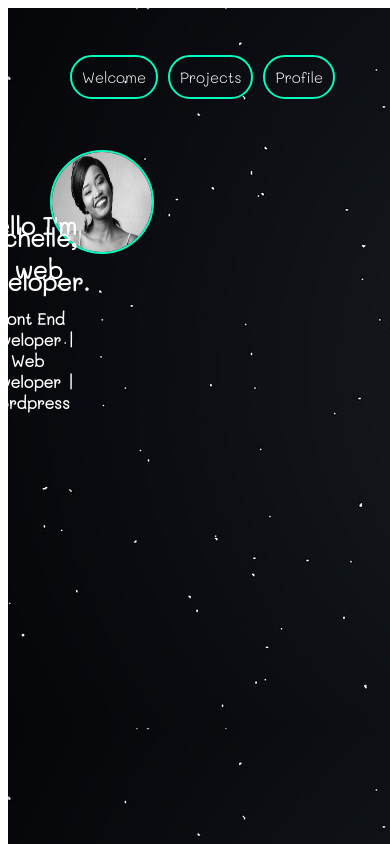
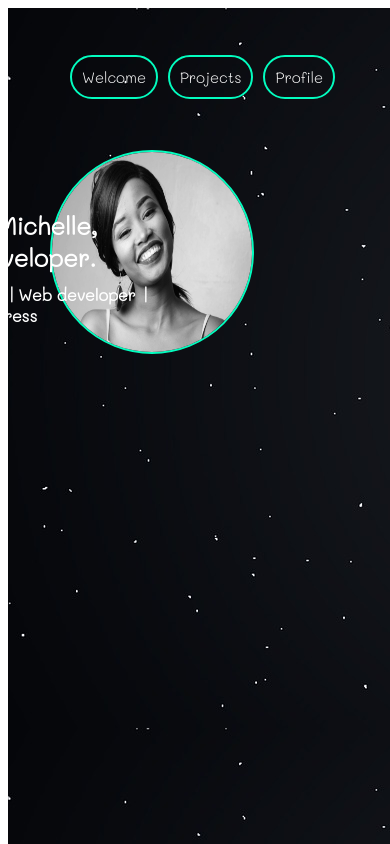
Before and after one commit to vantablanta/Portfolio, a plain HTML site: page index.html in a window 390 px wide. Shown: the top 844 px of the page. Drawn offline with Linux system fonts and the light colour scheme.

Commit message:
welcome section chnaged

```diff
--- a/index.html
+++ b/index.html
@@ -183,18 +183,24 @@ html{
     flex-direction: column;
 }
 #welcome-photo-bounceInUp{
-    width: 100px;
-    height:100px;
+    width: 200px;
+    height:200px;
     left:50px;
 
 }
 #greeting{
     text-align: center;
+    position:absolute;
+    width: 100%;
+    right:200px ;
 }
 #projects{
 display: flex;
 flex-direction: column;
 overflow: auto;
+}
+#profile{
+    width: 100vh;
 }
 }
 
```
